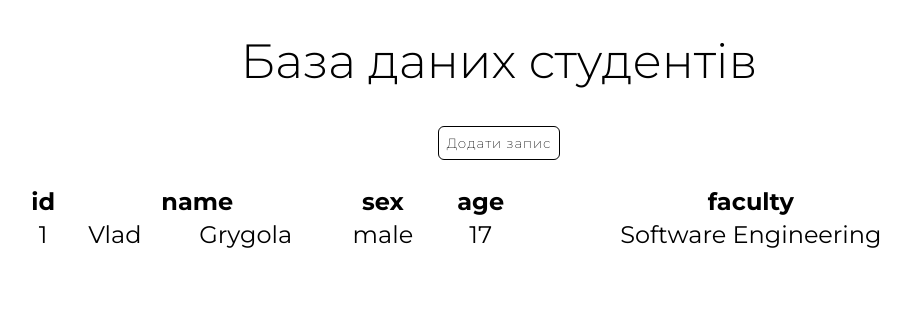
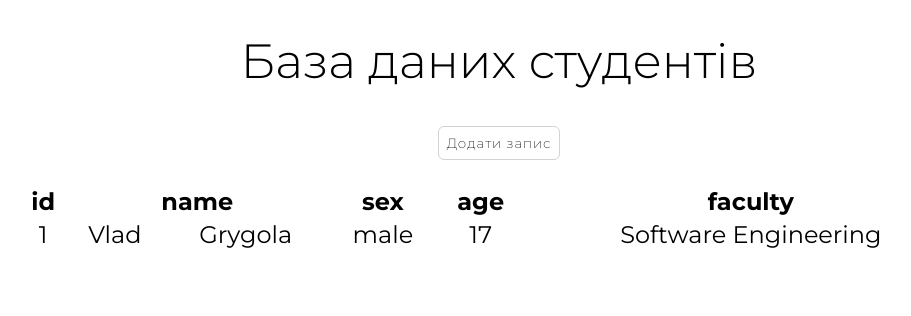
Before and after one commit to VladGrygola/students, a PHP site: page / in a window 1280 px wide. Shown: the top 316 px of the page, without its empty margins (141-1052 px from the left). Run offline with PHP 8.4, Linux system fonts and the light colour scheme.

Commit message:
Update 'New row' button style

```diff
--- a/html/localhost/www/css/main.css
+++ b/html/localhost/www/css/main.css
@@ -16,7 +16,7 @@ button {
 	letter-spacing: 1px;
 
 	outline: 0 !important;
-	border: solid 1px black;
+	border: solid 1px lightgray;
 	border-radius: 6px;
 	background-color: white;
 }
```
